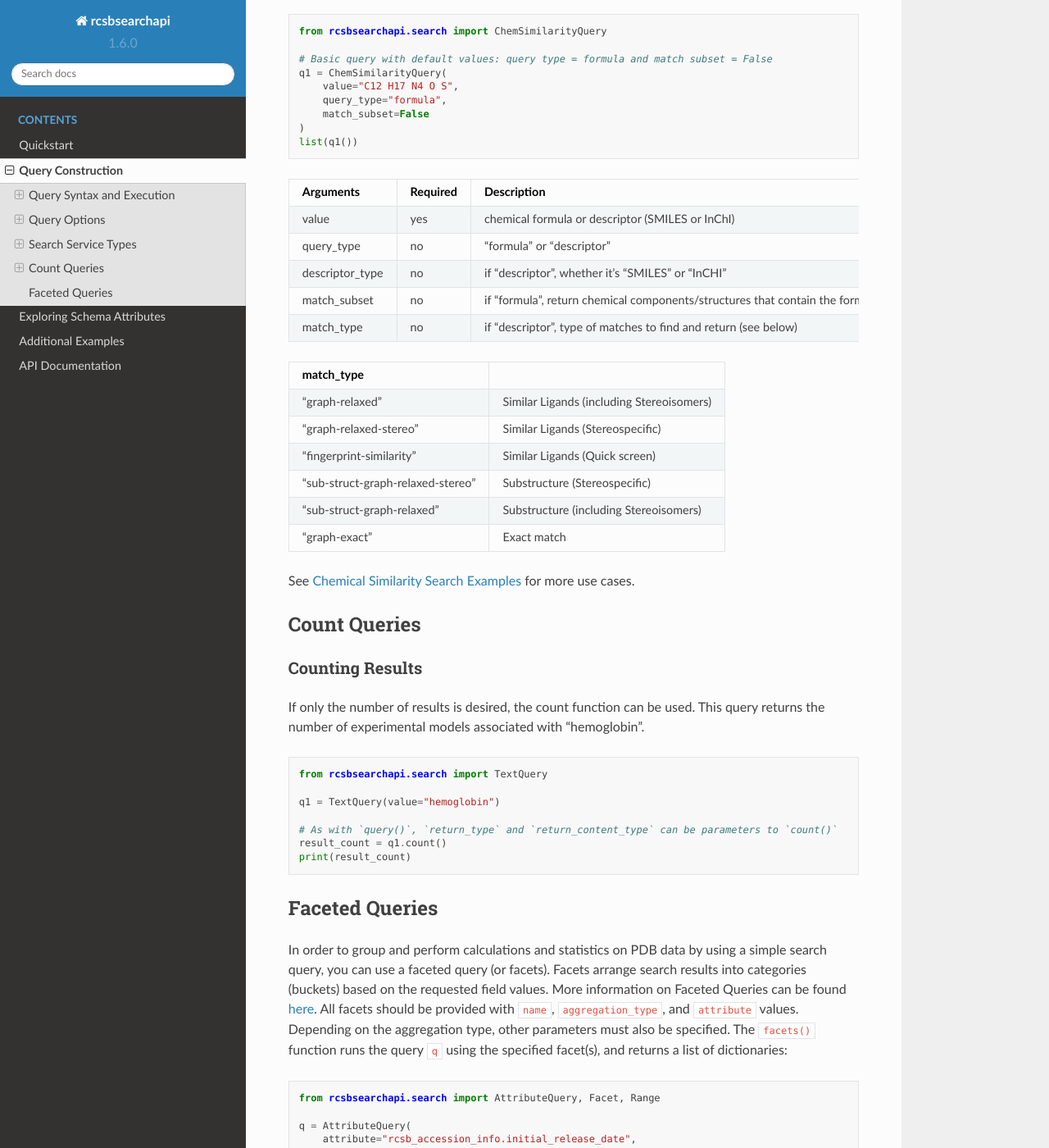
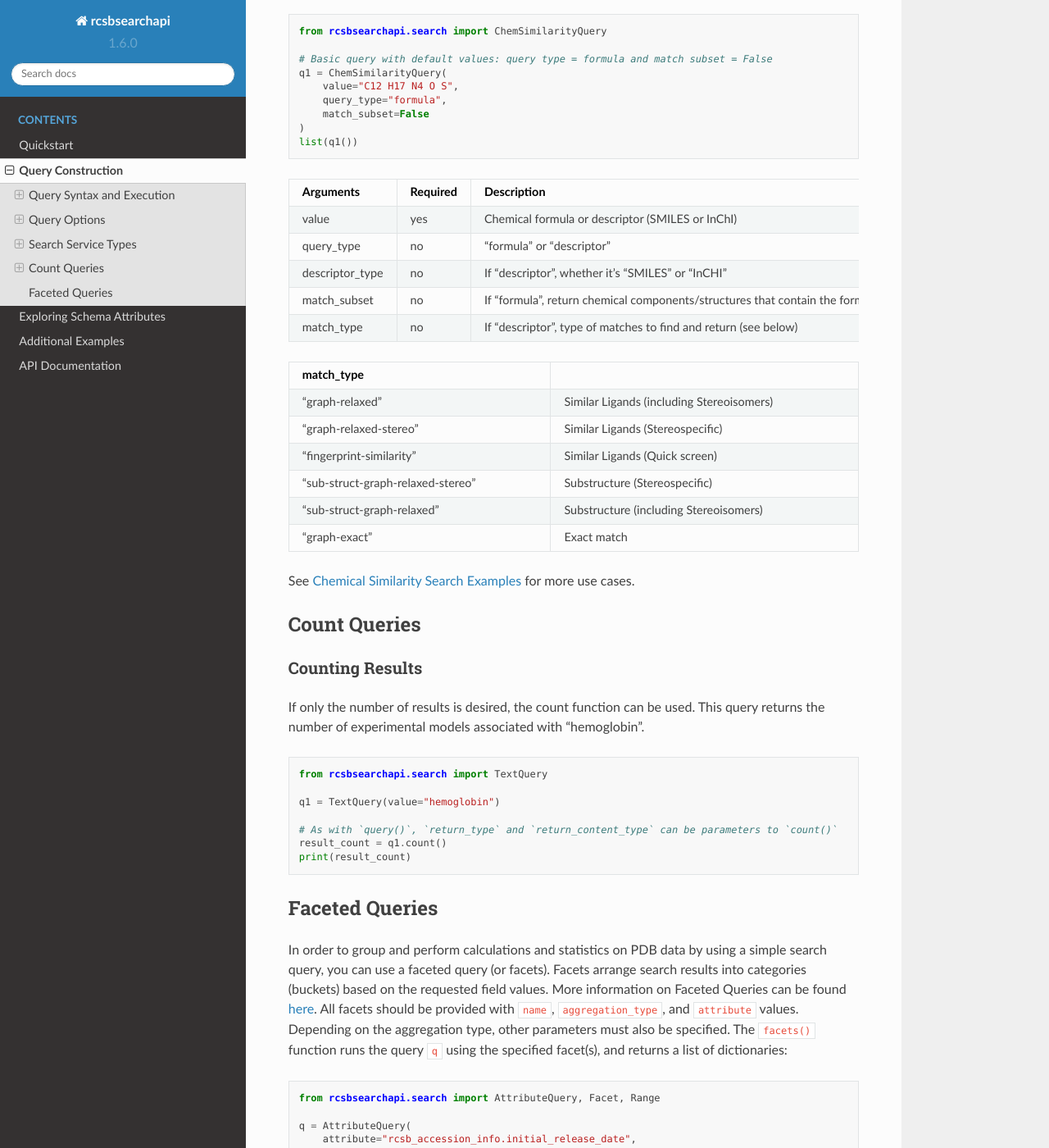
Before and after one commit to rcsb/py-rcsbsearchapi, a Sphinx documentation site: the page built from docs/query_construction.md, in a window 1280 px wide and 1400 px high, scrolled down 13396 px. Shown: the whole window at 82% size. Built offline with Sphinx 7.4.7 and the Read the Docs theme 2.0.0, drawn with Linux system fonts in a browser that asks for light colours; some of the changed text lies outside the part shown.

Commit message:
add table.css for table formatting

````diff
--- /dev/null
+++ b/docs/_static/table.css
@@ -0,0 +1,13 @@
+table {
+    width: 100% !important; /* Ensure the table takes the full width of the container */
+    table-layout: auto !important;
+    border-collapse: collapse; /* Remove space between borders (optional for aesthetics) */
+}
+
+th, td {
+    word-wrap: break-word !important; /* Force long words to wrap */
+    word-break: break-all !important; /* Forces word breaks, even in long URLs or text */
+    white-space: normal; /* Allow wrapping within table cells */
+    text-align: left; /* Optional: Align text to the left to avoid centering issues */
+    padding: 8px; /* Optional: Add some padding to improve readability */
+}
--- a/docs/conf.py
+++ b/docs/conf.py
@@ -78,3 +78,8 @@ html_theme = "sphinx_rtd_theme"
 # relative to this directory. They are copied after the builtin static files,
 # so a file named "default.css" will overwrite the builtin "default.css".
 html_static_path = ["_static"]
+
+
+# Hook to add custom CSS file
+def setup(app):
+    app.add_css_file("table.css")
--- a/docs/query_construction.md
+++ b/docs/query_construction.md
@@ -378,9 +378,9 @@ for polyid in query("polymer_entity"):
 |Arguments      |Required| Description                                         |Default               |
 |---------------|--------|-----------------------------------------------------|----------------------|
 |value          |yes     |Protein or nucleotide sequence                       |                      |
-|evalue_cutoff  |no      |upper cutoff for E-value (lower is more significant) |0.1                   |
-|identity_cutoff|no      |lower cutoff for sequence identity (0-1)             |0                     |
-|sequence_type  |no      |type of biological sequence ("protein", "dna", "rna")|"protein"             |
+|evalue_cutoff  |no      |Upper cutoff for E-value (lower is more significant) |0.1                   |
+|identity_cutoff|no      |Lower cutoff for sequence identity (0-1)             |0                     |
+|sequence_type  |no      |Type of biological sequence ("protein", "dna", "rna")|"protein"             |
 
 ### Sequence Motif Search
 Below is an example from the [RCSB PDB Search API](https://search.rcsb.org/#search-example-6) page, using the sequence motif search function. This query retrives occurences of the His2/Cys2 Zinc Finger DNA-binding domain as represented by its PROSITE signature.
@@ -434,6 +434,8 @@ for rid in q1("assembly"):
     print(rid)
 ```
 
+<div style="width: 100%; overflow-x: auto;">
+
 |Arguments              | Description                                                                |Default      |
 |-----------------------|----------------------------------------------------------------------------|-------------|
 |structure_search_type  |How to find given structure ("entry_id", "file_url", "file_path")           |"entry_id"   |
@@ -446,6 +448,8 @@ for rid in q1("assembly"):
 |chain_id               |If input_type is "chain_id", the chain id letter                            |             |
 |operator               |Search mode ("strict_shape_match" or "relaxed_shape_match")                 |"strict_shape_match"|
 |target_search_space    |Target objects against which the query will be compared for shape similarity|"assembly"   |
+
+</div>
 
 If you provide an entry_id, you must provide either an assembly_id or chain_id
 
@@ -500,11 +504,13 @@ q1 = StructMotifQuery(entry_id="2MNR", residue_ids=ResList)
 list(q1())
 ```
 
+<div style="width: 100%; overflow-x: auto;">
+
 |Arguments                   | Description                                                      |Default      |
 |----------------------------|------------------------------------------------------------------|-------------|
 |structure_search_type       |How to find given structure ("entry_id", "url", "file_path")      |"entry_id"   |
 |backbone_distance_tolerance |Tolerance for distance between Cα atoms (in Å)                    |1            |
-|side_chain_distance_toleranceTtolerance for distance between Cβ atoms (in Å)                   |1            |
+|side_chain_distance_tolerance|Tolerance for distance between Cβ atoms (in Å)                   |1            |
 |angle_tolerance             |Angle between CαCβ vectors (in multiples of 20 degrees)           |1            |
 |entry_id                    |If "entry_id" specified, PDB ID or CSM ID                         |             |
 |url                         |If "file_url" specified, url to file                              |             |
@@ -517,6 +523,8 @@ list(q1())
 |allowed_structures          |If the list of structure identifiers is specified, the search will only consider those structures (ex: ["HIS", "LYS"])||
 |excluded_structures         |If the list of structure identifiers is specified, the search will exclude those structures from the search space||
 |limit                       |Stop after accepting this many hits                               |             |
+
+</div>
 
 If you provide an entry_id, the other optional parameters can be ignored.
 
@@ -547,15 +555,17 @@ q1 = ChemSimilarityQuery(
 )
 list(q1())
 ```
+<div style="width: 100%; overflow-x: auto;">
 
 |Arguments              |Required|Description                                                                             |Default      |
 |-----------------------|--------|----------------------------------------------------------------------------------------|-------------|
-|value                  |yes     |chemical formula or descriptor (SMILES or InChI)                                        |             |
+|value                  |yes     |Chemical formula or descriptor (SMILES or InChI)                                        |             |
 |query_type             |no      |"formula" or "descriptor"                                                               |"formula"    |
-|descriptor_type        |no      |if "descriptor", whether it's "SMILES" or "InCHI"                                       |             |
-|match_subset           |no      |if "formula", return chemical components/structures that contain the formula as a subset|False        |
-|match_type             |no      |if "descriptor", type of matches to find and return (see below)                         |             |
+|descriptor_type        |no      |If "descriptor", whether it's "SMILES" or "InCHI"                                       |             |
+|match_subset           |no      |If "formula", return chemical components/structures that contain the formula as a subset|False        |
+|match_type             |no      |If "descriptor", type of matches to find and return (see below)                         |             |
 
+</div>
 
 | match_type                        |                                           |
 |-----------------------------------|-------------------------------------------|
````
Also changed, not shown: 1 other file.
